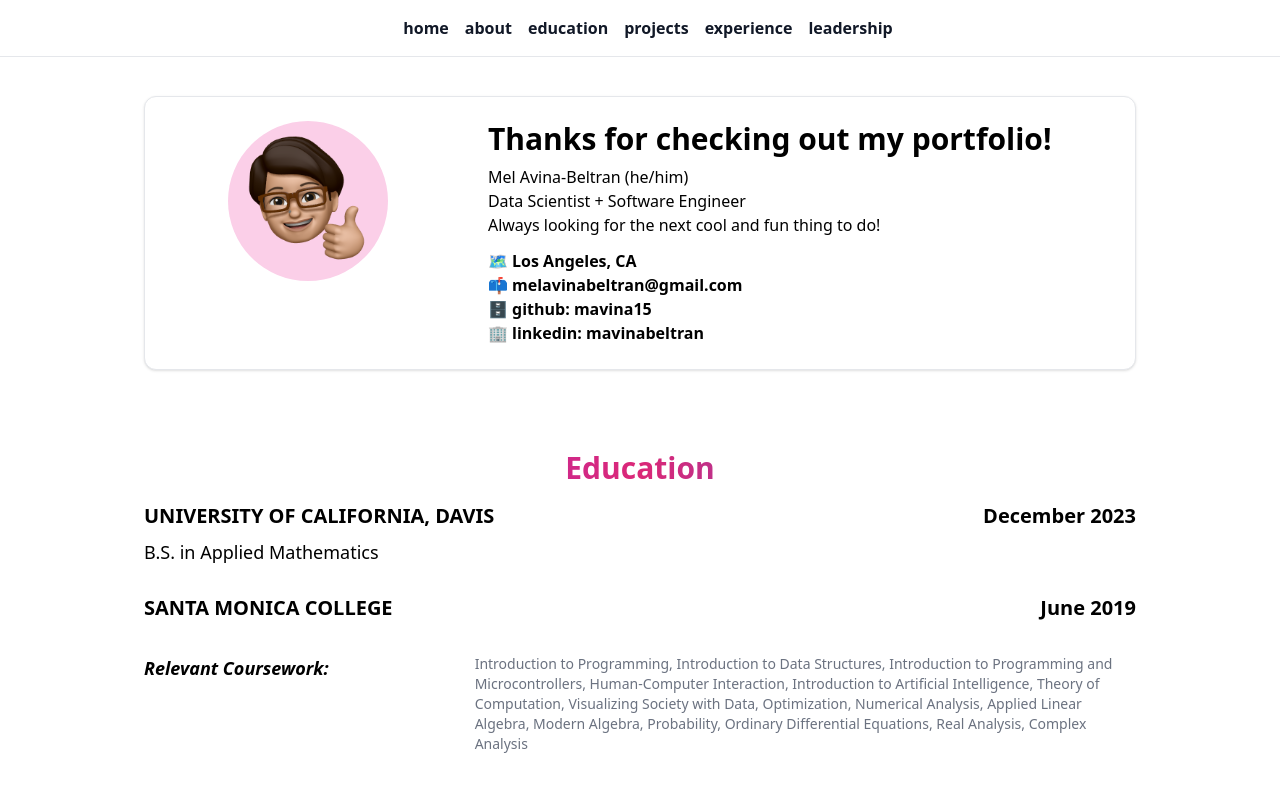
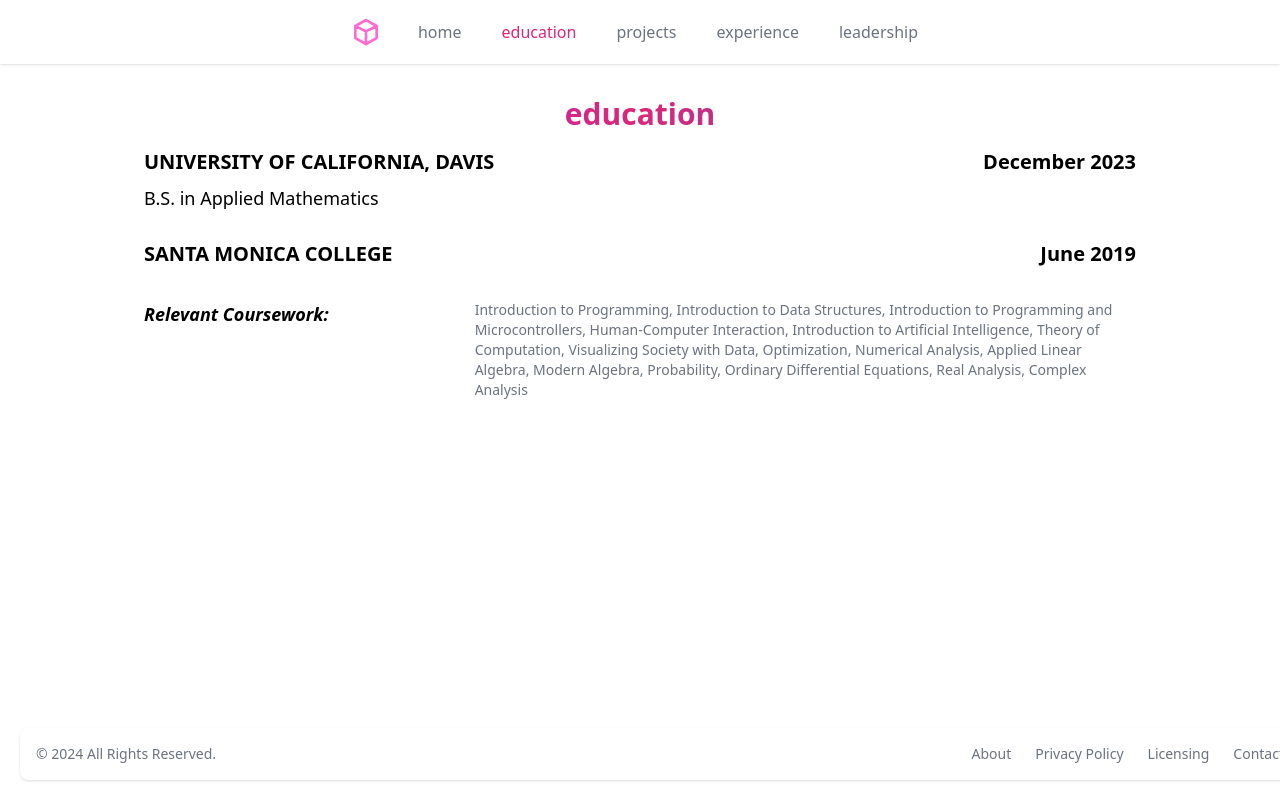
Before and after one commit to mavina15/portfolio, a React (Vite) app: page /education in a window 1280 px wide. Shown: the top 800 px of the page. Built offline with nearby package versions, Linux system fonts and the light colour scheme.

Commit message:
working navigation
hooks, routers, etc.

```diff
--- a/package.json
+++ b/package.json
@@ -10,12 +10,13 @@
     "preview": "vite preview"
   },
   "dependencies": {
+    "@headlessui/react": "^1.7.18",
     "@heroicons/react": "^2.1.1",
     "aos": "^3.0.0-beta.6",
     "react": "^18.2.0",
     "react-dom": "^18.2.0",
     "react-icons": "^5.0.1",
-    "react-router-dom": "^6.22.1",
+    "react-router-dom": "^6.22.2",
     "react-router-hash-link": "^2.4.3",
     "react-scroll": "^1.9.0"
   },
--- a/src/App.jsx
+++ b/src/App.jsx
@@ -1,3 +1,5 @@
+import { BrowserRouter as Router, Routes, Route } from 'react-router-dom';
+import React from 'react';
 import Nav from "./components/Nav";
 import About from "./components/About";
 import Education from "./components/Education";
@@ -7,18 +9,20 @@
 import Footer from "./components/Footer";
 
 const App = () => {
-
 	return (
 		<div>
-			< Nav />
-			< About />
-			< Education />
-			< Projects />
-			< Experience />
-			< Leadership />
-			< Footer />
+			<Router>
+				<Nav />
+				<Routes>
+					<Route exact path='/' element={<About />} />
+					<Route exact path='/education' element={<Education />} />
+					<Route exact path='/projects' element={<Projects />} />
+					<Route exact path='/experience' element={<Experience />} />
+					<Route exact path='/leadership' element={<Leadership />} />
+				</Routes>
+				<Footer />
+			</Router>
 		</div>
-
 	);
 };
 
--- a/src/components/About.jsx
+++ b/src/components/About.jsx
@@ -1,6 +1,6 @@
 const About = () => {
 	return (
-		<div className="container mx-auto p-4 max-w-5xl">
+		<div id="about" className="container mx-auto p-4 max-w-5xl">
 			<div className="mb-8 p-6 mx-auto my-20 rounded-xl bg-white border border-gray-200 shadow flex justify-evenly">
 				<img class="w-40 h-40 p-1 rounded-full bg-pink-200" src="src/123f7e29ebdeaee9-sticker.png" alt="Bordered avatar" />
 				<div class="ml-10">
@@ -37,8 +37,6 @@
 				</div>
 			</div>
 		</div >
-
-
 	);
 };
 
--- a/src/components/Education.jsx
+++ b/src/components/Education.jsx
@@ -1,9 +1,9 @@
 
 const Education = () => {
 	return (
-		<div className="container mx-auto p-4 max-w-5xl">
+		<div id="education" className="container mx-auto p-4 max-w-5xl">
 			<h2 class="text-3xl p-4 text-center font-bold from-purple-600 via-pink-600 to-blue-600 bg-gradient-to-r
-				bg-clip-text text-transparent">Education</h2>
+				bg-clip-text text-transparent">education</h2>
 			<div className="mb-6 flex justify-between items-start">
 				<div className="text-left">
 					<h3 className="text-xl font-bold mb-2">UNIVERSITY OF CALIFORNIA, DAVIS</h3>
--- a/src/components/Experience.jsx
+++ b/src/components/Experience.jsx
@@ -2,9 +2,9 @@
 
 const Experience = () => {
 	return (
-		<div className="container mx-auto p-4 max-w-5xl">
+		<div id="experience" className="container mx-auto p-4 max-w-5xl">
 			<h2 class="text-3xl p-4 text-center font-bold from-purple-600 via-pink-600 to-blue-600 bg-gradient-to-r
-				bg-clip-text text-transparent">Experience</h2>
+				bg-clip-text text-transparent">experience</h2>
 
 
 			<div class="max-w-6xl p-6 bg-white border border-gray-200 rounded-lg shadow mb-8 flex items-start">
--- a/src/components/Footer.jsx
+++ b/src/components/Footer.jsx
@@ -2,7 +2,7 @@
 const Footer = () => {
 	return (
 
-		<footer class="bg-white rounded-lg shadow m-5">
+		<footer class="bg-white rounded-lg shadow m-5 absolute bottom-0 w-full">
 			<div class="w-full mx-auto max-w-screen-xl p-4 md:flex md:items-center md:justify-between">
 				<span class="text-sm text-gray-500 sm:text-center ">© 2024 All Rights Reserved.
 				</span>
--- a/src/components/Leadership.jsx
+++ b/src/components/Leadership.jsx
@@ -1,8 +1,8 @@
 
 const Leadership = () => {
 	return (
-		<div className="container mx-auto p-4 max-w-5xl">
-			<h2 className="text-3xl p-4 text-center font-bold from-purple-600 via-pink-600 to-blue-600 bg-gradient-to-r bg-clip-text text-transparent">Leadership</h2>
+		<div id="leadership" className="container mx-auto p-4 max-w-5xl">
+			<h2 className="text-3xl p-4 text-center font-bold from-purple-600 via-pink-600 to-blue-600 bg-gradient-to-r bg-clip-text text-transparent">leadership</h2>
 
 			<div class="max-w-6xl p-6 bg-white border border-gray-200 rounded-lg shadow mb-8 flex items-start">
 				<img class="w-20 h-20 p-1 rounded-full ring-2 ring-pink-600" src="src/Screenshot 2024-02-24 at 11.41.52 PM-modified.png" alt="Bordered avatar" />
--- a/src/components/Nav.jsx
+++ b/src/components/Nav.jsx
@@ -1,35 +1,98 @@
-// Nav.jsx
-import { Link as ScrollLink } from "react-scroll";
-import { HashLink as Link } from 'react-router-hash-link';
+import { Fragment, useEffect, useState } from 'react';
+import { Disclosure } from '@headlessui/react';
+import { Bars3Icon, XMarkIcon } from '@heroicons/react/24/outline';
+import { useLocation } from 'react-router-dom'; // Import useLocation hook
 
-const Nav = () => {
+const navigation = [
+	{ name: 'home', href: '/', current: false },
+	{ name: 'education', href: '/education', current: false },
+	{ name: 'projects', href: '/projects', current: false },
+	{ name: 'experience', href: '/experience', current: false },
+	{ name: 'leadership', href: '/leadership', current: false },
+];
+
+function classNames(...classes) {
+	return classes.filter(Boolean).join(' ');
+}
+
+export default function Example() {
+	const location = useLocation();
+	const [currentPath, setCurrentPath] = useState(location.pathname);
+
+	// Update current path when location changes
+	useEffect(() => {
+		setCurrentPath(location.pathname);
+	}, [location.pathname]);
+
+	// Update current property based on the current path
+	useEffect(() => {
+		navigation.forEach((item) => {
+			item.current = item.href === currentPath;
+		});
+	}, [currentPath]);
+
 	return (
-		<nav className="bg-white fixed w-full z-20 top-0 start-0 border-b border-gray-200">
-			<div className="max-w-screen-xl flex flex-wrap items-center justify-evenly mx-auto p-4">
-				<ul className="text-l lowercase flex">
-					<NavItem to="" text="Home" />
-					<NavItem to="./About" text="About" />
-					<NavItem to="./Education" text="Education" />
-					<NavItem to="./Projects" text="Projects" />
-					<NavItem to="./Experience" text="Experience" />
-					<NavItem to="./Leadership" text="Leadership" />
-				</ul>
-			</div>
-		</nav>
+		<Disclosure as="nav" className="bg-white shadow">
+			{({ open }) => (
+				<>
+					<div className="mx-auto max-w-7xl px-2 sm:px-6 lg:px-8">
+						<div className="relative flex h-16 items-center justify-between">
+							<div className="absolute inset-y-0 left-0 flex items-center sm:hidden">
+								<Disclosure.Button className="relative inline-flex items-center justify-center rounded-md p-2 text-gray-400 hover:bg-gray-200 hover:text-gray-900 focus:outline-none focus:ring-2 focus:ring-inset focus:ring-gray-900">
+									<span className="absolute -inset-0.5" />
+									<span className="sr-only">Open main menu</span>
+									{open ? (
+										<XMarkIcon className="block h-6 w-6" aria-hidden="true" />
+									) : (
+										<Bars3Icon className="block h-6 w-6" aria-hidden="true" />
+									)}
+								</Disclosure.Button>
+							</div>
+							<div className="flex flex-1 items-center justify-center sm:items-stretch">
+								<div className="flex flex-shrink-0 items-center">
+									<img className="h-8 w-auto" src="public/cube-alt-2-svgrepo-com.svg" alt="Logo" />
+								</div>
+								<div className="hidden sm:ml-6 sm:block">
+									<div className="flex space-x-4">
+										{navigation.map((item) => (
+											<a
+												key={item.name}
+												href={item.href}
+												className={classNames(
+													item.current ? 'text-pink-600' : 'text-gray-500 hover:text-gray-900',
+													'rounded-md px-3 py-2 text-md font-medium font-extrabold'
+												)}
+												aria-current={item.current ? 'page' : undefined}
+											>
+												{item.name}
+											</a>
+										))}
+									</div>
+								</div>
+							</div>
+						</div>
+					</div>
+
+					<Disclosure.Panel className="sm:hidden">
+						<div className="space-y-1 px-2 pb-3 pt-2">
+							{navigation.map((item) => (
+								<Disclosure.Button
+									key={item.name}
+									as="a"
+									href={item.href}
+									className={classNames(
+										item.current ? 'text-gray-900' : 'text-gray-500 hover:text-gray-900',
+										'block rounded-md px-3 py-2 text-base font-medium'
+									)}
+									aria-current={item.current ? 'page' : undefined}
+								>
+									{item.name}
+								</Disclosure.Button>
+							))}
+						</div>
+					</Disclosure.Panel>
+				</>
+			)}
+		</Disclosure>
 	);
 }
-
-const NavItem = ({ to, text, hashLink }) => {
-	return (
-		<div class="items-center justify-between hidden w-full md:flex md:w-auto md:order-1" id="navbar-sticky">
-			<ul class="flex flex-col p-4 md:p-0 mt-4 font-medium border border-gray-100 rounded-lg bg-gray-50 md:space-x-8 rtl:space-x-reverse md:flex-row md:mt-0 md:border-0 md:bg-white">
-				<li className="ml-4 font-bold">
-					<ScrollLink to={to} className="block py-2 px-3 text-gray-900 rounded hover:bg-gray-100 md:hover:bg-transparent md:hover:text-pink-600 md:p-0">{text}</ScrollLink>
-					{hashLink && <RouterHashLink smooth to={hashLink}>{text}</RouterHashLink>}
-				</li>
-			</ul>
-		</div>
-	);
-}
-
-export default Nav;
--- a/src/components/Projects.jsx
+++ b/src/components/Projects.jsx
@@ -1,10 +1,12 @@
+import React from "react";
+
 
 const Projects = () => {
 
 	return (
-		<div className="container mx-auto p-4 max-w-5xl">
+		<div id="projects" className="container mx-auto p-4 max-w-5xl">
 			<h2 class="text-3xl p-4 text-center font-bold from-purple-600 via-pink-600 to-blue-600 bg-gradient-to-r
-				bg-clip-text text-transparent">Projects</h2>
+				bg-clip-text text-transparent">projects</h2>
 
 			<div className="flex flex-row justify-evenly">
 				<div className="mb-6">
```
Also changed, not shown: src/components/404.jsx (added, +32 -0 lines), 1 other file (tests, documents, lock files or other folders).
